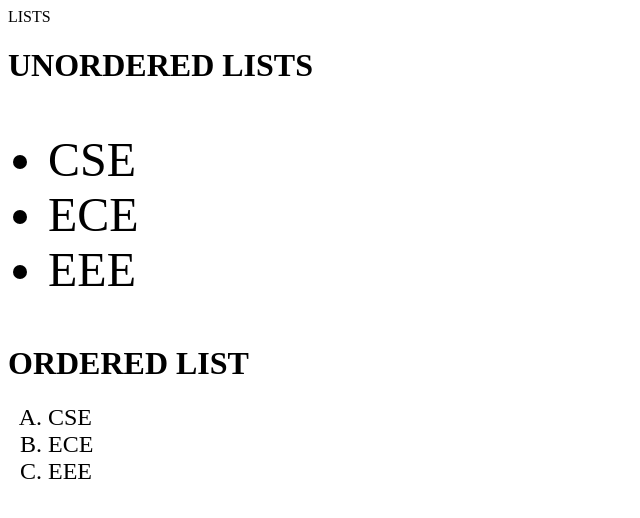
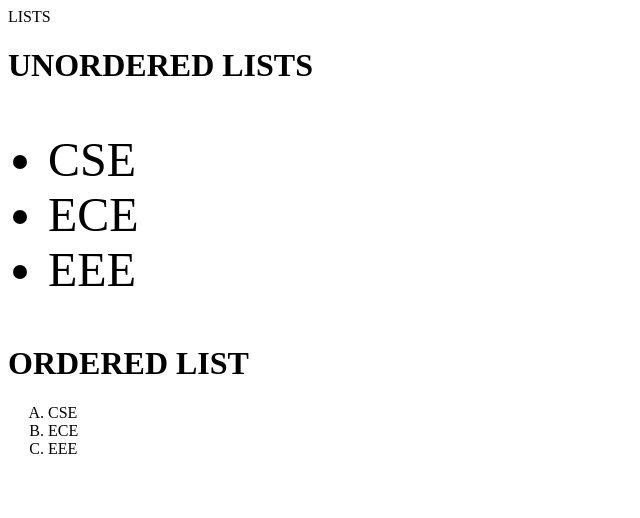
Before and after one commit to OlatomiwaOB/list, a plain HTML site: page index.html in a window 1280 px wide. Shown: the whole page, without its empty margins (0-640 px from the left). Drawn offline with Linux system fonts and the light colour scheme.

Commit message:
I change 5 to 3

```diff
--- a/index.html
+++ b/index.html
@@ -13,7 +13,7 @@
       </ul>
     </font>
      <h1>ORDERED LIST</h1>
-    <font size="5">
+    <font size="3">
     <ol type="A">
       <li>CSE</li>
       <li>ECE</li>
```
